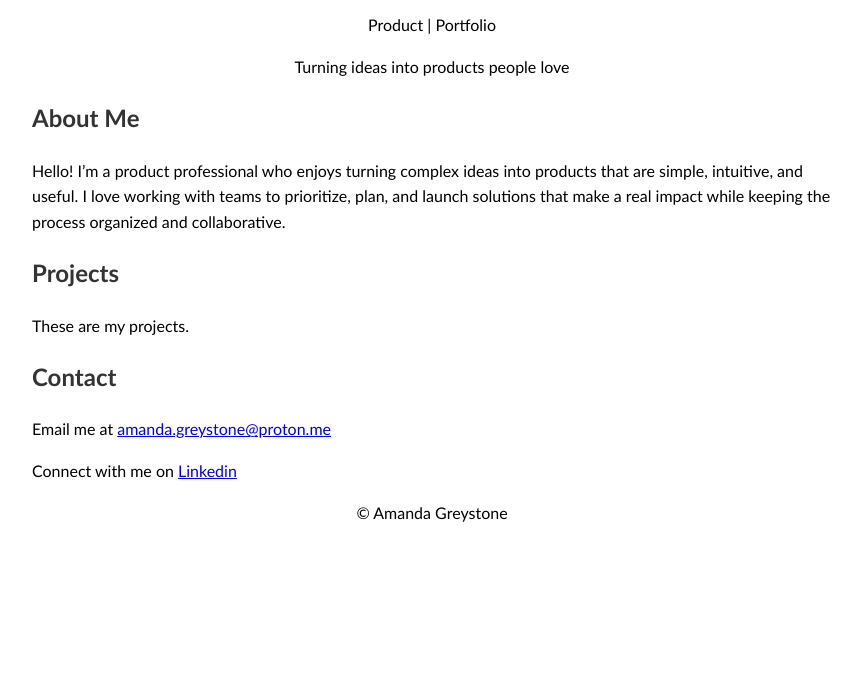
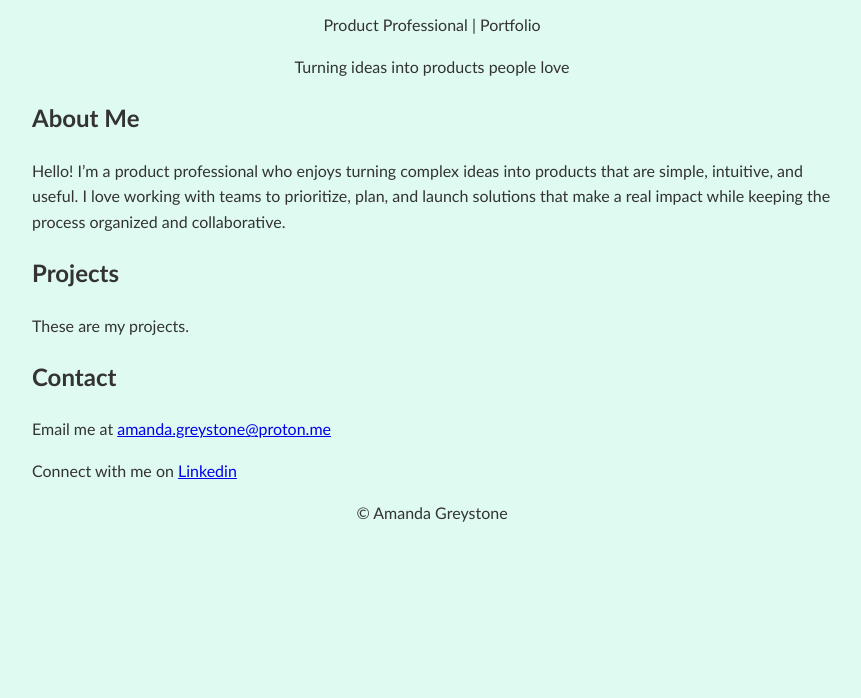
Before and after one commit to amandagreystone/portfolio, a plain HTML site: page index.html in a window 1280 px wide. Shown: the part 102-800 px from the top of the page, without its empty margins (208-1069 px from the left). Drawn offline with Linux system fonts and the light colour scheme.

Commit message:
update color

```diff
--- a/index.html
+++ b/index.html
@@ -9,7 +9,7 @@
 <body>
   <header>
     <h1>Amanda Greystone</h1>
-    <p>Product | Portfolio</p>
+    <p>Product Professional | Portfolio</p>
      <p>Turning ideas into products people love</p>
   </header>
   <main>
--- a/style.css
+++ b/style.css
@@ -1,5 +1,7 @@
 body {
-  font-family: Calibri, sans-serif;
+ background-color: #DFFAF0;
+    color: #333333;
+    font-family: Calibri, Arial, Helvetica, sans-serif;
   max-width: 800px;
   margin: 0 auto;
   padding: 20px;
```
